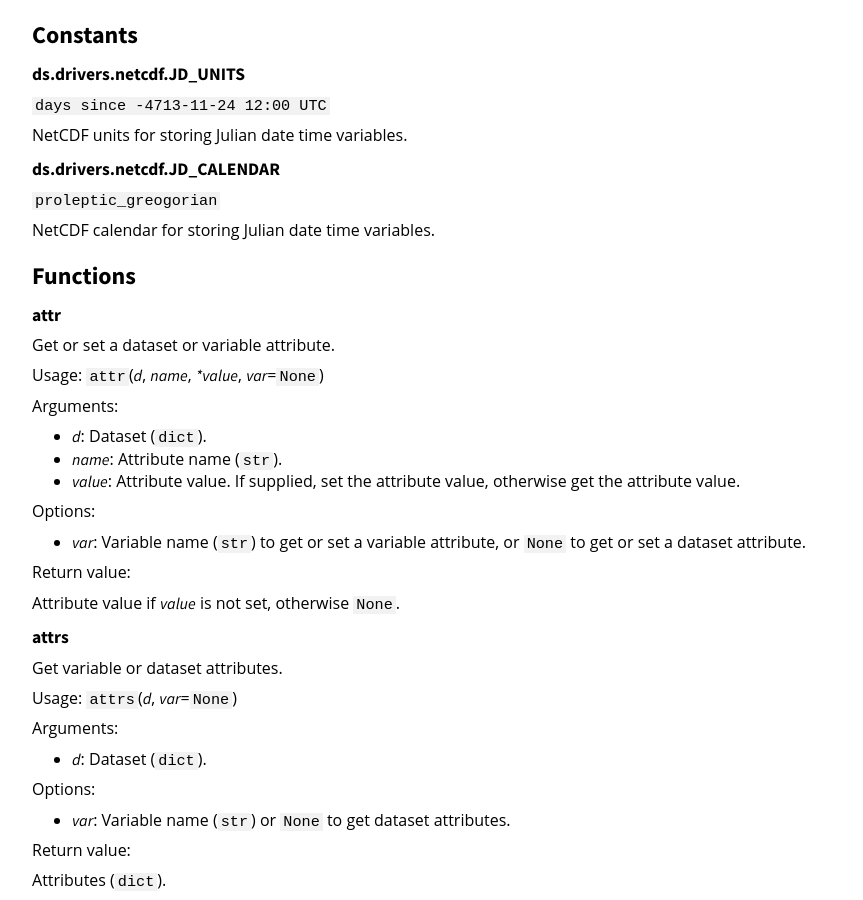
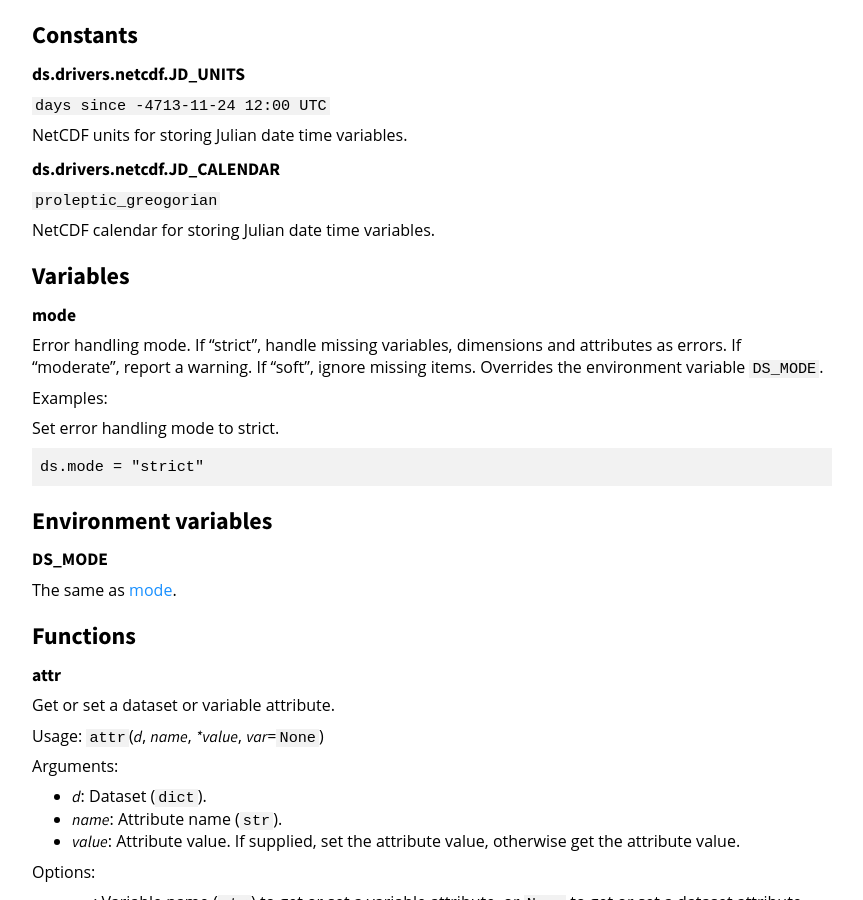
Before and after one commit to peterkuma/ds-format, a Jekyll site: the page built from docs/Python_API/master/index.md, in a window 1280 px wide and 900 px high, scrolled down 931 px. Shown: the whole window, without its empty margins (208-1071 px from the left). Built offline with Jekyll 4.4.1, drawn with Linux system fonts in a browser that asks for light colours; some web fonts are replaced.

Commit message:
Document mode (Python API)

````diff
--- a/docs/Python_API/master/index.md
+++ b/docs/Python_API/master/index.md
@@ -39,10 +39,6 @@ import ds_format as ds
 | [vars](#vars) | Get all variable names in a dataset. |
 | [write](#write) | Write dataset to a file. |
 
-<!--| [find](#find) | Find a variable, dimension or attribute matching a pattern. |-->
-<!--| [findall](#findall) | Find variables, dimensions or attributes matching a pattern. |-->
-<!--| [require](#require) | Require a variable, dimension or attribute to be present in a dataset. |-->
-
 ### Constants
 
 #### ds.drivers.netcdf.JD_UNITS
@@ -57,6 +53,28 @@ NetCDF units for storing Julian date time variables.
 
 NetCDF calendar for storing Julian date time variables.
 
+### Variables
+
+#### mode
+
+Error handling mode. If "strict", handle missing variables, dimensions and
+attributes as errors. If "moderate", report a warning. If "soft", ignore
+missing items. Overrides the environment variable `DS_MODE`.
+
+Examples:
+
+Set error handling mode to strict.
+
+```
+ds.mode = "strict"
+```
+
+### Environment variables
+
+#### DS_MODE
+
+The same as [mode](#mode).
+
 ### Functions
 
 {% include functions.md %}
````
